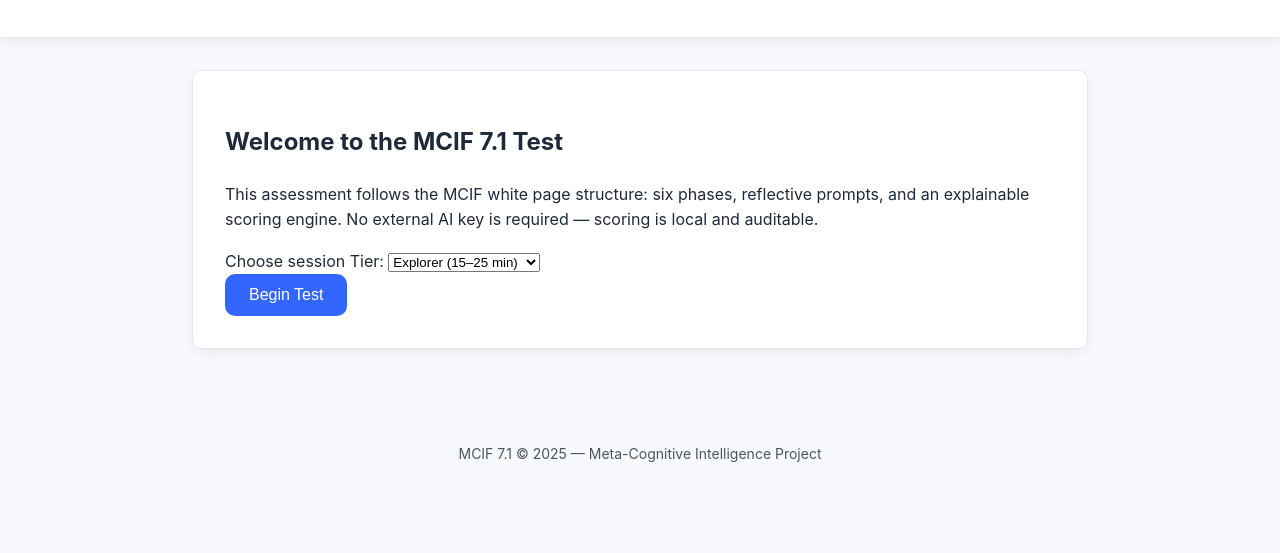
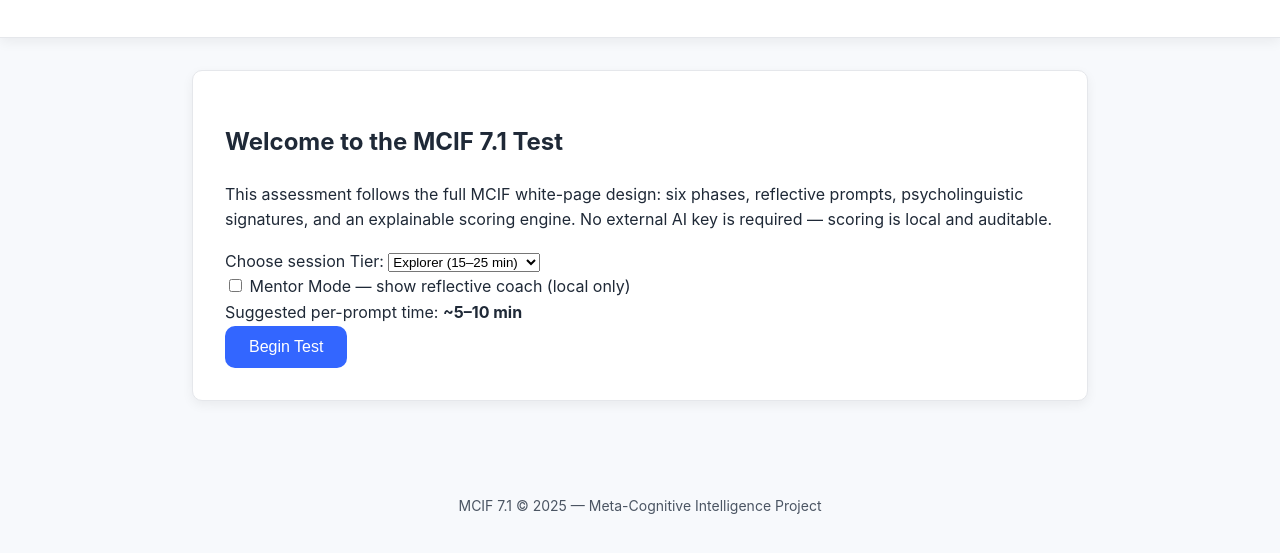
Before and after one commit to MCIF-TEST/meta-cognition-test-v1, a plain HTML site: page index.html in a window 1280 px wide. Shown: the part 113-666 px from the top of the page. Drawn offline with Linux system fonts and the light colour scheme; no server answers; files whose address does not match are found by name.

Commit message:
Update index.html

```diff
--- a/index.html
+++ b/index.html
@@ -6,7 +6,7 @@
   <title>MCIF 7.1 — Meta-Cognition Test</title>
   <link rel="icon" href="assets/favicon.png" />
   <link rel="stylesheet" href="style.css" />
-  <!-- Load modules in stable order -->
+  <!-- Load engine & UI modules -->
   <script type="module" src="./engine/logic.js"></script>
   <script type="module" src="./engine/analysis.js"></script>
   <script type="module" src="./engine/data.js"></script>
@@ -24,7 +24,8 @@
     <section id="intro">
       <div class="question-card">
         <h2>Welcome to the MCIF 7.1 Test</h2>
-        <p>This assessment follows the MCIF white page structure: six phases, reflective prompts, and an explainable scoring engine. No external AI key is required — scoring is local and auditable.</p>
+        <p>This assessment follows the full MCIF white-page design: six phases, reflective prompts, psycholinguistic signatures, and an explainable scoring engine. No external AI key is required — scoring is local and auditable.</p>
+
         <div class="tier-select">
           <label for="tier">Choose session Tier:</label>
           <select id="tier">
@@ -33,6 +34,15 @@
             <option value="visionary">Visionary (60–90 min)</option>
           </select>
         </div>
+
+        <div class="mentor-toggle">
+          <label><input id="mentorToggle" type="checkbox" /> Mentor Mode — show reflective coach (local only)</label>
+        </div>
+
+        <div class="timer-hint" id="timerHint" aria-live="polite">
+          Suggested per-prompt time: <strong id="suggestedTime">~5–10 min</strong>
+        </div>
+
         <button id="startBtn" class="btn btn-primary">Begin Test</button>
       </div>
     </section>
@@ -53,8 +63,15 @@
       <div class="results-card">
         <h2>Test Complete</h2>
         <div id="summaryBlock"></div>
-        <canvas id="metaCurve" width="800" height="200" style="width:100%;height:160px;border:1px solid #eee;"></canvas>
-        <canvas id="radarChart" width="400" height="400" style="width:100%;height:360px;"></canvas>
+
+        <div class="charts-grid">
+          <canvas id="metaCurve" width="800" height="200" style="width:100%;height:160px;border:1px solid #eee;"></canvas>
+          <canvas id="radarChart" width="400" height="400" style="width:100%;height:360px;"></canvas>
+          <canvas id="phaseBars" width="600" height="200" style="width:100%;height:160px;border:1px solid #eee;"></canvas>
+        </div>
+
+        <div id="mentorPanel" class="mentor-panel hidden" aria-live="polite"></div>
+
         <pre id="rawReport" class="report-json"></pre>
         <button id="restartBtn" class="btn btn-secondary">Restart</button>
       </div>
```
